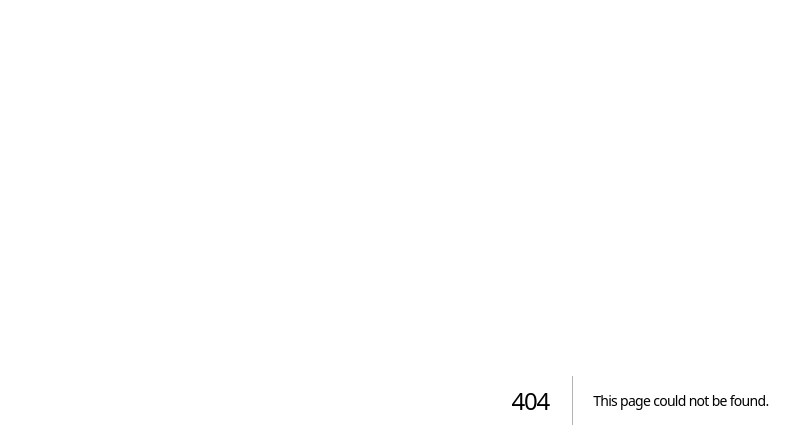
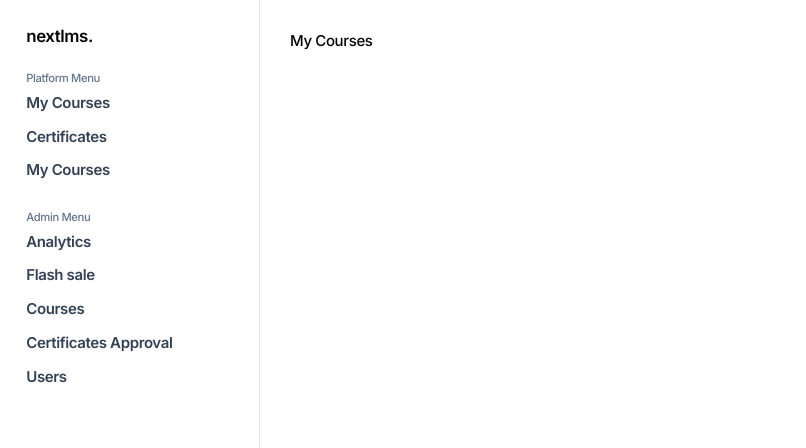
Before and after one commit to udilz/nextlms, a Next.js app: page /dashboard/my-courses in a window 1280 px wide. Before the commit this address had no page. Shown: the top 448 px of the page, without its empty margins (0-806 px from the left). Built offline with nearby package versions, Linux system fonts and the light colour scheme.

Commit message:
add dashboard layout

```diff
--- a/package.json
+++ b/package.json
@@ -10,6 +10,7 @@
     "storybook": "storybook dev -p 6006",
     "build-storybook": "storybook build",
     "prepare": "husky"
+
   },
   "dependencies": {
     "@prisma/client": "^5.21.1",
--- a/src/app/(auth)/login/google-callback/route.ts
+++ b/src/app/(auth)/login/google-callback/route.ts
@@ -1,3 +1,4 @@
+import jwt from "jsonwebtoken";
 import { cookies } from "next/headers";
 import { redirect } from "next/navigation";
 import { NextRequest } from "next/server";
@@ -5,7 +6,6 @@ import { z } from "zod";
 
 import { UserServices } from "@/services/user.services";
 import { google } from "@/utils/arctic";
-import jwt from "jsonwebtoken";
 
 const codeSchema = z.object({
   code: z.string().min(1),
--- /dev/null
+++ b/src/app/(platform)/dashboard/my-courses/page.tsx
@@ -0,0 +1,7 @@
+import React from 'react'
+
+export default function Page() {
+  return (
+    <div>My Courses</div>
+  )
+}
--- /dev/null
+++ b/src/app/(platform)/layout.tsx
@@ -0,0 +1,28 @@
+import React from "react";
+
+import { Menu } from "@/components/menu";
+
+export default function Layout({ children }: React.PropsWithChildren) {
+  return (
+    <div className="h-screen flex">
+      <aside className="w-[260px] bg-white border-r border-slate-200 text-slate-950 flex flex-col gap-6 p-4">
+        <div className="font-semibold text-lg tracking-tight text-black ml-3 mt-2">nextlms.</div>
+        <section>
+          <h5 className="text-xs font-medium ml-3 text-slate-500">Platform Menu</h5>
+          <Menu label="My Courses" href="/dashboard/my-courses" />
+          <Menu label="Certificates" href="/dashboard/certificates" />
+          <Menu label="My Courses" href="/dashboard/orders" />
+        </section>
+        <section>
+          <h5 className="ml-3 text-xs font-medium text-slate-500">Admin Menu</h5>
+          <Menu label="Analytics" href="/admin/analytics" />
+          <Menu label="Flash sale" href="/admin/flash-sale" />
+          <Menu label="Courses" href="/admin/courses" />
+          <Menu label="Certificates Approval" href="/admin/certificates" />
+          <Menu label="Users" href="/admin/users" />
+        </section>
+      </aside>
+      <main className="w-[calc(100%-260px)] bg-white h-screen overflow-y-auto p-8">{children}</main>
+    </div>
+  );
+}
--- /dev/null
+++ b/src/components/menu.tsx
@@ -0,0 +1,11 @@
+interface Props {
+    label: string,
+    href: string,
+
+}
+
+export const Menu = (props: Props) => {
+  return (
+    <div className='px-3 py-1.5 text-[15px] rounded-lg hover:bg-indigo-600 hover:text-white active:bg-indigo-400 gap-2 items-center font-semibold text-slate-700 cursor-pointer transition-duration-150'>{props.label}</div>
+  )
+}
```
Also changed, not shown: .eslintrc.json, src/components/input.tsx (line endings or trailing spaces).
